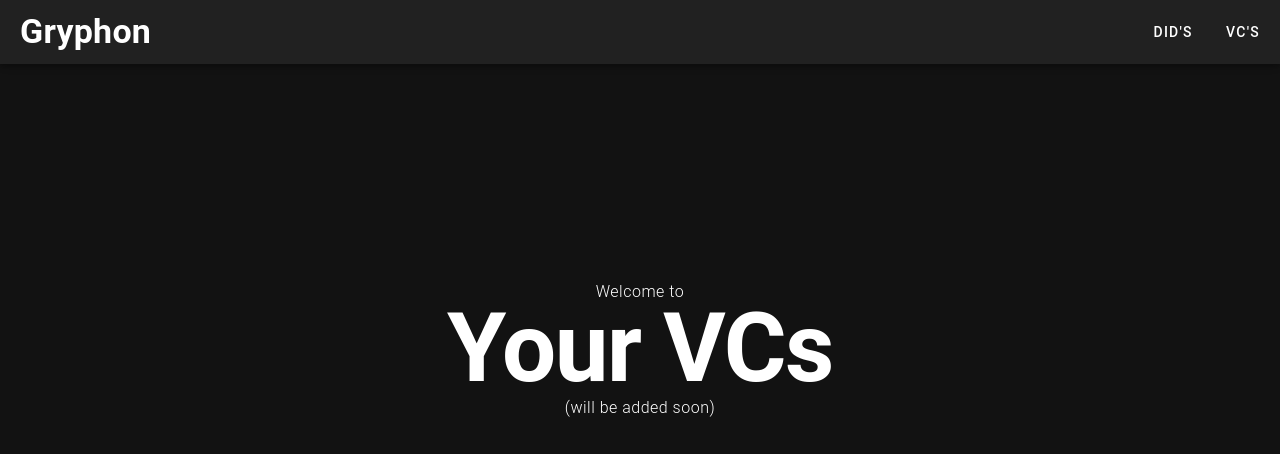
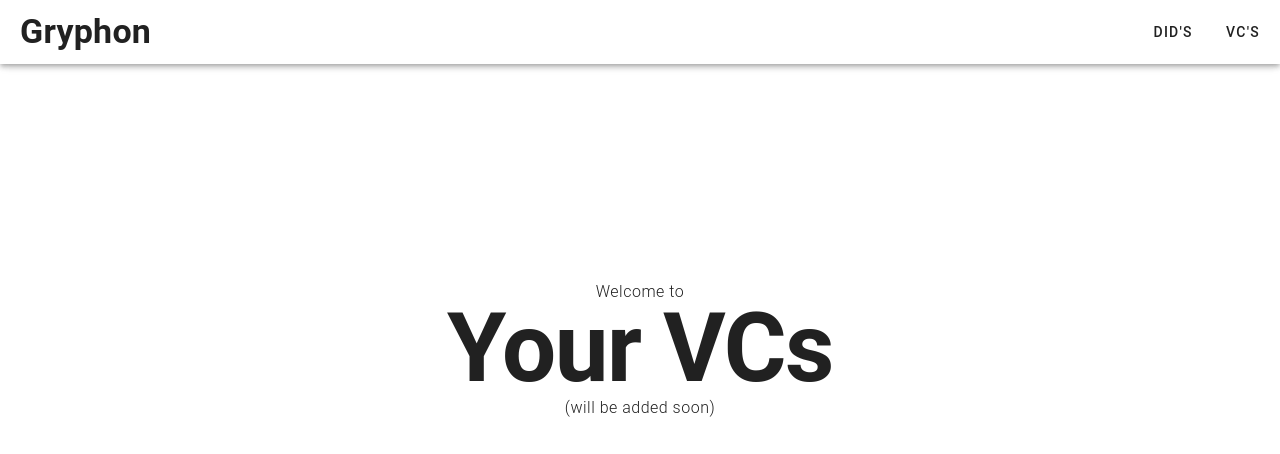
Before and after one commit to KRolander/Gryphon, a Vue app in the folder frontend/: page /vcs in a window 1280 px wide. Shown: the top 454 px of the page. Built offline with nearby package versions, Linux system fonts and the light colour scheme.

Commit message:
💄Updated UI

```diff
--- a/frontend/src/plugins/vuetify.js
+++ b/frontend/src/plugins/vuetify.js
@@ -11,7 +11,7 @@ export default createVuetify({
   components,
   directives,
   theme:{
-    defaultTheme: 'dark',
+    defaultTheme: 'light',
   },
 
 })
--- a/frontend/src/views/DIDsPage.vue
+++ b/frontend/src/views/DIDsPage.vue
@@ -91,7 +91,7 @@
                   <span v-else>Show DID document</span>
                 </v-btn>
               </v-card-actions>
-              <v-card class="mb-4 mt-4">
+              <v-card class="mb-4 mt-4" color="grey-lighten-1">
                 <pre v-if="didDoc[DID.did]" class="text-body-1 font-weight-light mb-n1"
                      style="white-space: pre-wrap; word-break: break-word; padding: 0 16px;">
                   {{ JSON.stringify(didDoc[DID.did], null, 2) }}
```
